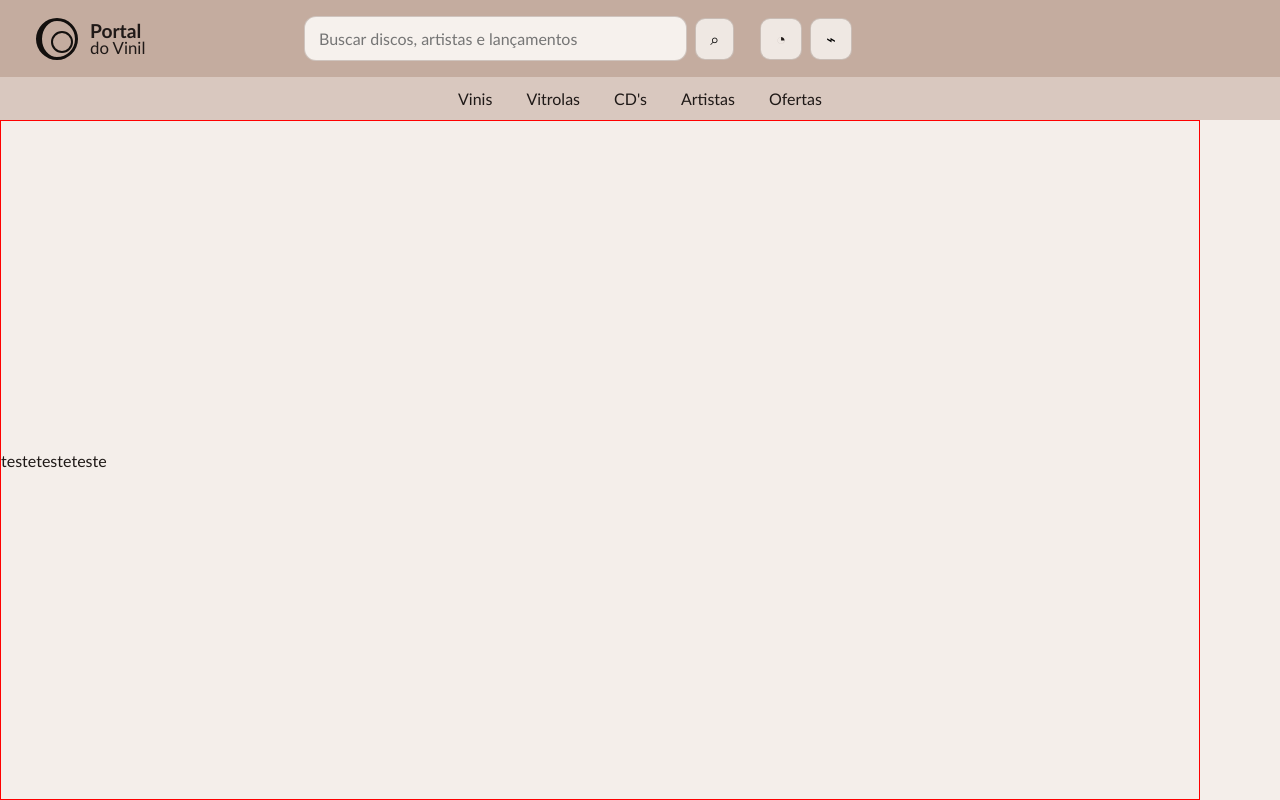
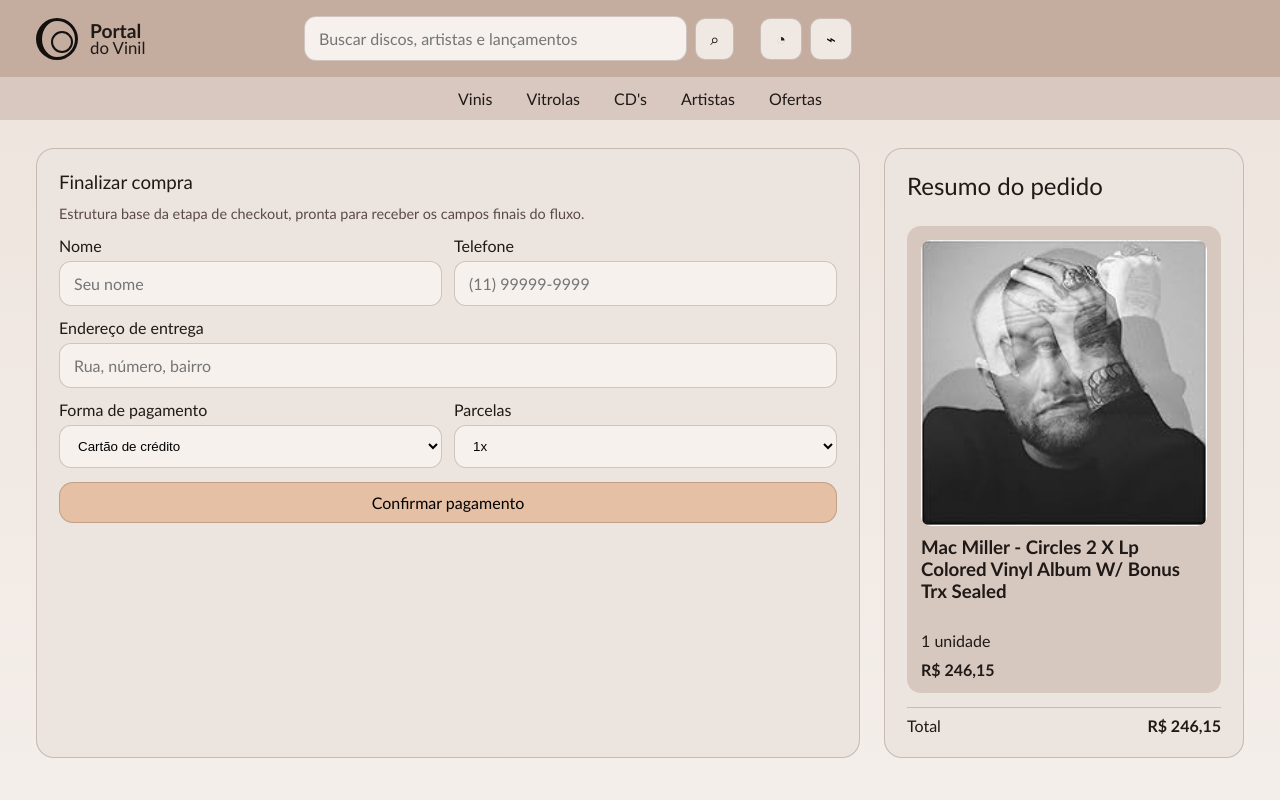
Before and after one commit to SamuelMarcelino10/portalDoVinil, a PHP site: page /pages/payment.html in a window 1280 px wide. Run offline with PHP 8.4, Linux system fonts and the light colour scheme.

Commit message:
arquitetura do projeto

```diff
--- a/index.css
+++ b/assets/css/index.css
@@ -1,6 +1,3 @@
-/* =============================================
-   index.css — estilos exclusivos de index.html
-   ============================================= */
 @import url("base.css");
 
 /* --- Banner promocional --- */
--- a/login.css
+++ b/assets/css/login.css
@@ -1,6 +1,3 @@
-/* =============================================
-   login.css — estilos exclusivos de login.html
-   ============================================= */
 @import url("base.css");
 
 .page-login {
--- /dev/null
+++ b/assets/css/payment.css
@@ -0,0 +1,116 @@
+@import url("base.css");
+
+.page-payment {
+  background: linear-gradient(180deg, #ede3dc 0%, #f4eeea 100%);
+}
+
+.payment-layout {
+  display: grid;
+  grid-template-columns: minmax(0, 1.2fr) 360px;
+  gap: 24px;
+}
+
+.payment-panel {
+  background: #ece4de;
+  border: 1px solid var(--border);
+  border-radius: 18px;
+  padding: 22px;
+}
+
+.payment-panel h1,
+.payment-panel h2,
+.payment-panel h3,
+.payment-panel p {
+  margin-top: 0;
+}
+
+.payment-panel h1,
+.payment-panel h2 {
+  margin-bottom: 12px;
+  font-weight: 500;
+}
+
+.payment-form {
+  display: grid;
+  gap: 14px;
+}
+
+.payment-grid {
+  display: grid;
+  grid-template-columns: repeat(2, minmax(0, 1fr));
+  gap: 12px;
+}
+
+.payment-grid__full {
+  grid-column: 1 / -1;
+}
+
+.payment-form label {
+  display: grid;
+  gap: 6px;
+}
+
+.payment-form input,
+.payment-form select {
+  width: 100%;
+  border: 1px solid var(--border);
+  border-radius: 12px;
+  padding: 12px 14px;
+  background: #f6f1ed;
+  outline: none;
+}
+
+.payment-form input:focus,
+.payment-form select:focus {
+  border-color: #8f6f60;
+  box-shadow: 0 0 0 3px rgba(143, 111, 96, 0.15);
+}
+
+.order-summary {
+  display: grid;
+  gap: 14px;
+}
+
+.order-item {
+  display: grid;
+  gap: 10px;
+  padding: 14px;
+  border-radius: 14px;
+  background: #d7c8bf;
+}
+
+.order-item img {
+  width: 100%;
+  display: block;
+  border-radius: 10px;
+}
+
+.order-item p,
+.order-item strong {
+  margin: 0;
+}
+
+.order-total {
+  display: flex;
+  justify-content: space-between;
+  gap: 12px;
+  padding-top: 8px;
+  border-top: 1px solid var(--border);
+}
+
+.payment-note {
+  color: var(--muted);
+  font-size: 0.9rem;
+}
+
+@media (max-width: 1100px) {
+  .payment-layout {
+    grid-template-columns: 1fr;
+  }
+}
+
+@media (max-width: 720px) {
+  .payment-grid {
+    grid-template-columns: 1fr;
+  }
+}
--- a/product.css
+++ b/assets/css/product.css
@@ -127,7 +127,6 @@
   gap: 12px;
 }
 
-
 .shipping-grid label {
   display: grid;
   gap: 6px;
@@ -159,11 +158,11 @@
 }
 
 .btn-primary:hover {
-    background: #8f6f60;
+  background: #8f6f60;
 }
 
 .btn-secondary:hover {
-    background: --accent;
+  background: var(--accent);
 }
 
 /* --- Responsivo --- */
--- a/search.css
+++ b/assets/css/search.css
@@ -1,6 +1,4 @@
-
 @import url("base.css");
-
 
 .store-main--search {
   display: grid;
--- a/app.js
+++ b/assets/js/app.js
@@ -2,6 +2,7 @@ const searchInput = document.getElementById("searchInput");
 const priceMin = document.getElementById("priceMin");
 const priceMax = document.getElementById("priceMax");
 const priceMaxLabel = document.getElementById("priceMaxLabel");
+const priceMinLabel = document.getElementById("priceMinLabel");
 const genreButtons = document.querySelectorAll(".genre-pill");
 const filterCount = document.getElementById("filterCount");
 const resultCards = document.querySelectorAll("[data-product]");
@@ -17,7 +18,7 @@ const loginForm = document.getElementById("loginForm");
 if (loginForm) {
   loginForm.addEventListener("submit", (event) => {
     event.preventDefault();
-    window.location.href = "index.html";
+    window.location.href = "../index.html";
   });
 }
 
@@ -30,7 +31,7 @@ function formatCurrency(value) {
 }
 
 function applyFilters() {
-  if (!searchInput || !priceMin || !priceMax || !priceMaxLabel || !filterCount || !resultCards.length) {
+  if (!searchInput || !priceMin || !priceMax || !priceMinLabel || !priceMaxLabel || !filterCount || !resultCards.length) {
     return;
   }
 
@@ -41,6 +42,7 @@ function applyFilters() {
     .filter((button) => button.classList.contains("is-active"))
     .map((button) => button.dataset.genre);
 
+  priceMinLabel.textContent = min === 0 ? "Qualquer valor" : `A partir de ${formatCurrency(min)}`;
   priceMaxLabel.textContent = `Até ${formatCurrency(max)}`;
   filterCount.textContent = `(${activeGenres.length || 1})`;
 
--- a/login.html
+++ b/pages/login.html
@@ -4,7 +4,7 @@
   <meta charset="UTF-8" />
   <meta name="viewport" content="width=device-width, initial-scale=1.0" />
   <title>Portal do Vinil | Login</title>
-  <link rel="stylesheet" href="login.css" />
+  <link rel="stylesheet" href="../assets/css/login.css" />
 </head>
 <body class="page-login">
   <main class="login-screen">
@@ -19,7 +19,7 @@
       <h1>Entrar</h1>
       <p>Acesse sua conta para continuar.</p>
 
-      <form class="auth-form" id="loginForm" action="index.html" method="get">
+      <form class="auth-form" id="loginForm" action="../index.html" method="get">
         <label>
           <span>E-mail, CPF ou CNPJ</span>
           <input type="text" name="user" placeholder="E-mail, CPF ou CNPJ" required />
@@ -35,6 +35,6 @@
     </section>
   </main>
 
-  <script src="app.js"></script>
+  <script src="../assets/js/app.js"></script>
 </body>
 </html>
--- /dev/null
+++ b/pages/payment.html
@@ -0,0 +1,99 @@
+<!DOCTYPE html>
+<html lang="pt-BR">
+<head>
+  <meta charset="UTF-8" />
+  <meta name="viewport" content="width=device-width, initial-scale=1.0" />
+  <title>Portal do Vinil | Pagamento</title>
+  <link rel="stylesheet" href="../assets/css/payment.css" />
+</head>
+<body class="page-store page-payment">
+  <header class="store-header">
+    <a class="brand" href="../index.html" aria-label="Portal do Vinil">
+      <span class="brand__icon" aria-hidden="true"></span>
+      <span class="brand__text">
+        <strong>Portal</strong>
+        <small>do Vinil</small>
+      </span>
+    </a>
+
+    <form class="search-form" action="search.html" method="get">
+      <input type="search" name="q" placeholder="Buscar discos, artistas e lançamentos" />
+      <button type="submit" class="icon-btn" aria-label="Pesquisar">⌕</button>
+    </form>
+
+    <div class="header-actions">
+      <a class="icon-btn icon-btn--link" href="login.html" aria-label="Perfil">◔</a>
+      <button type="button" class="icon-btn" aria-label="Carrinho">⌁</button>
+    </div>
+  </header>
+
+  <nav class="store-nav" aria-label="Categorias">
+    <a href="search.html">Vinis</a>
+    <a href="search.html">Vitrolas</a>
+    <a href="search.html">CD's</a>
+    <a href="search.html">Artistas</a>
+    <a href="search.html">Ofertas</a>
+  </nav>
+
+  <main class="store-main">
+    <section class="payment-layout">
+      <article class="payment-panel">
+        <h1>Finalizar compra</h1>
+        <p class="payment-note">Estrutura base da etapa de checkout, pronta para receber os campos finais do fluxo.</p>
+
+        <form class="payment-form">
+          <div class="payment-grid">
+            <label>
+              <span>Nome</span>
+              <input type="text" placeholder="Seu nome" />
+            </label>
+            <label>
+              <span>Telefone</span>
+              <input type="tel" placeholder="(11) 99999-9999" />
+            </label>
+            <label class="payment-grid__full">
+              <span>Endereço de entrega</span>
+              <input type="text" placeholder="Rua, número, bairro" />
+            </label>
+            <label>
+              <span>Forma de pagamento</span>
+              <select>
+                <option>Cartão de crédito</option>
+                <option>Pix</option>
+                <option>Cartão de débito</option>
+              </select>
+            </label>
+            <label>
+              <span>Parcelas</span>
+              <select>
+                <option>1x</option>
+                <option>2x</option>
+                <option>3x</option>
+                <option>6x</option>
+              </select>
+            </label>
+          </div>
+
+          <button type="button" class="btn btn-primary btn-full">Confirmar pagamento</button>
+        </form>
+      </article>
+
+      <aside class="payment-panel order-summary">
+        <h2>Resumo do pedido</h2>
+
+        <div class="order-item">
+          <img src="../pics/mac.jpg" alt="Capa do disco Mac Miller - Circles">
+          <h3>Mac Miller - Circles 2 X Lp Colored Vinyl Album W/ Bonus Trx Sealed</h3>
+          <p>1 unidade</p>
+          <strong>R$ 246,15</strong>
+        </div>
+
+        <div class="order-total">
+          <span>Total</span>
+          <strong>R$ 246,15</strong>
+        </div>
+      </aside>
+    </section>
+  </main>
+</body>
+</html>
--- a/payment.css
+++ /dev/null
@@ -1,29 +0,0 @@
-/* =============================================
-   index.css — estilos exclusivos de index.html
-   ============================================= */
-   @import url("base.css");
-
-   /* --- Aba de compra --- */
-   #id-pagamento{
-    border: 1px solid red;
-    display: flex;
-    width: 1200px;
-    align-items: center;
-   }
-
-   /* --- Responsivo --- */
-   @media (max-width: 1100px) {
-     .promo-banner {
-       grid-template-columns: 1fr;
-     }
-
-     .products-grid {
-       grid-template-columns: repeat(2, minmax(0, 1fr));
-     }
-   }
-
-   @media (max-width: 720px) {
-     .products-grid {
-       grid-template-columns: 1fr;
-     }
-   }
--- a/payment.html
+++ /dev/null
@@ -1,44 +0,0 @@
-<!DOCTYPE html>
-<html lang="en">
-<head>
-    <meta charset="UTF-8">
-    <meta name="viewport" content="width=device-width, initial-scale=1.0">
-    <title>Portal do Vinil | Pagamento</title>
-    <link rel="stylesheet" href="payment.css">
-</head>
-<body class="page-store">
-  <header class="store-header">
-    <a class="brand" href="index.html" aria-label="Portal do Vinil">
-      <span class="brand__icon" aria-hidden="true"></span>
-      <span class="brand__text">
-        <strong>Portal</strong>
-        <small>do Vinil</small>
-      </span>
-    </a>
-
-    <form class="search-form" action="search.html" method="get">
-      <input type="search" name="q" placeholder="Buscar discos, artistas e lançamentos" />
-      <button type="submit" class="icon-btn" aria-label="Pesquisar">⌕</button>
-    </form>
-
-    <div class="header-actions">
-      <a class="icon-btn icon-btn--link" href="login.html" aria-label="Perfil">◔</a>
-      <button type="button" class="icon-btn" aria-label="Carrinho">⌁</button>
-    </div>
-  </header>
-
-  <nav class="store-nav" aria-label="Categorias">
-    <a href="search.html">Vinis</a>
-    <a href="search.html">Vitrolas</a>
-    <a href="search.html">CD's</a>
-    <a href="search.html">Artistas</a>
-    <a href="search.html">Ofertas</a>
-  </nav>
-
-  <main id="id-pagamento">
-    <div>teste</div>
-    <div>teste</div>
-    <div>teste</div>
-  </main>
-</body>
-</html>
```
Also changed, not shown: index.html (+13 -13 lines), pages/product.html (renamed from product.html, +10 -11 lines), pages/search.html (renamed from search.html, +4 -4 lines), assets/css/base.css (line endings or trailing spaces).
